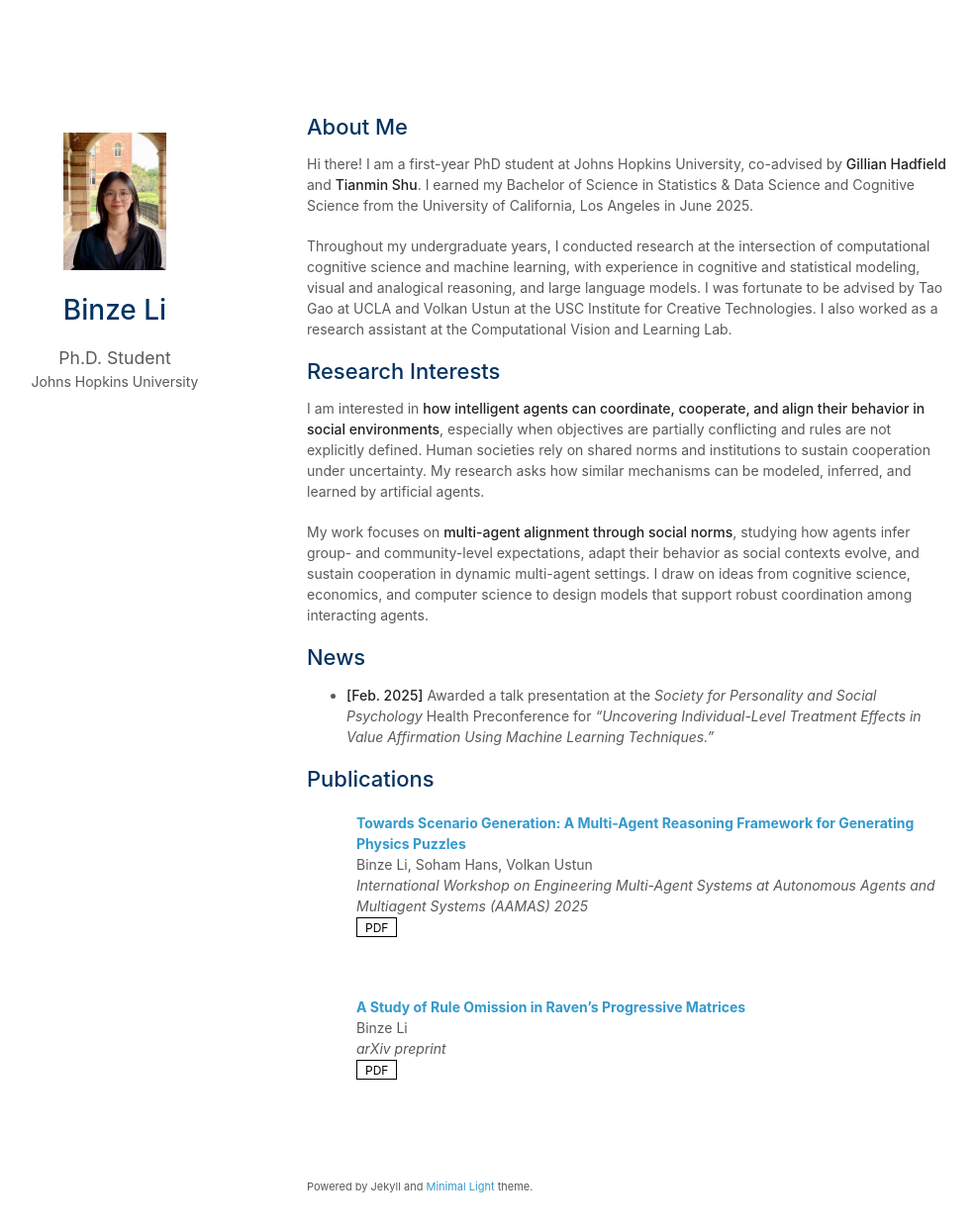
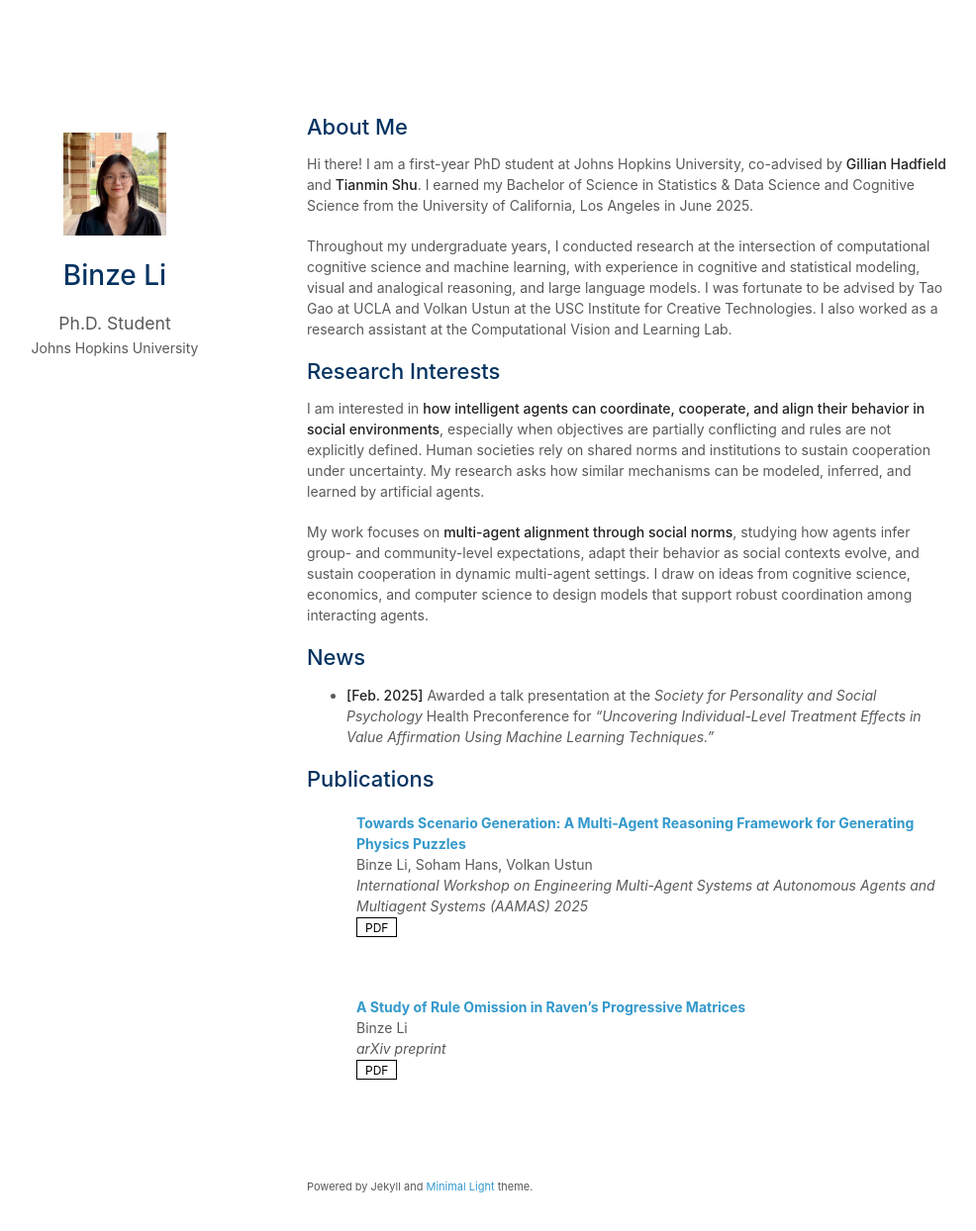
Before and after one commit to binzeli/binzeli.github.io, a Jekyll site: the page built from index.md, in a window 1280 px wide and 1278 px high. Shown: the top 1244 px of the window at 99% size, without its empty margins (160-1146 px from the left). Built offline with Jekyll 4.4.1, drawn with Linux system fonts in a browser that asks for light colours; a style sheet for code colours, icons or effects is not loaded; our own code applies the rules of GitHub Pages for plain Markdown files.

Commit message:
Update minimal-light-no-dark-mode.scss

```diff
--- a/_sass/minimal-light-no-dark-mode.scss
+++ b/_sass/minimal-light-no-dark-mode.scss
@@ -168,13 +168,13 @@ papertitle {
       }
 
       .image.avatar img {
-        border-radius: 0%;
-        width: 45%;
-        padding: 20px;
-        // border: 1px solid #ddd;
-        // padding: 3px;
-        // box-shadow: 0 -1px 5px 1px rgba(200, 200, 200, 0.3);
-      }
+      border-radius: 0%;
+      width: 45%;
+      height: 45%;  /* Add this to match width */
+      padding: 20px;
+      object-fit: cover;  /* Add this to crop the image proportionally */
+      aspect-ratio: 1;  /* Alternative: ensures 1:1 ratio */
+}
 
     #header .image.avatar {
       margin: 0 0 1em 0;
```
